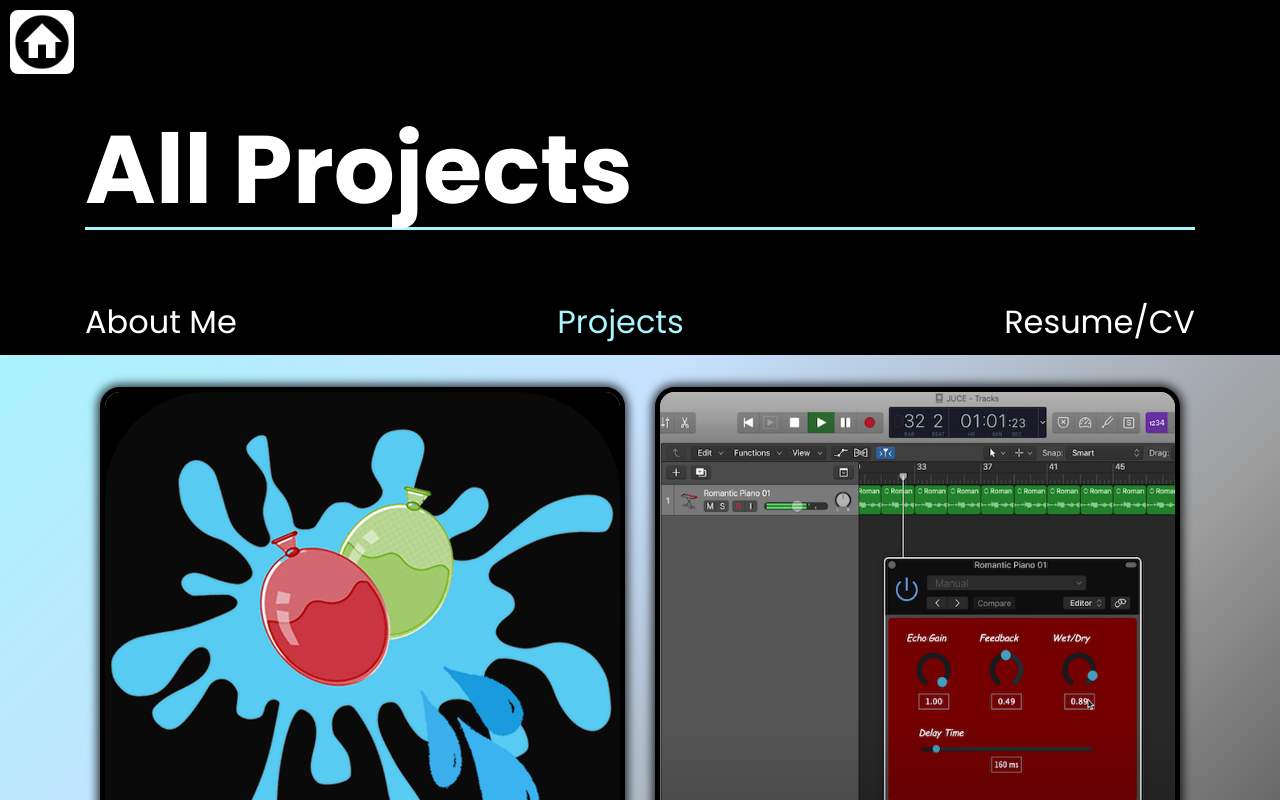
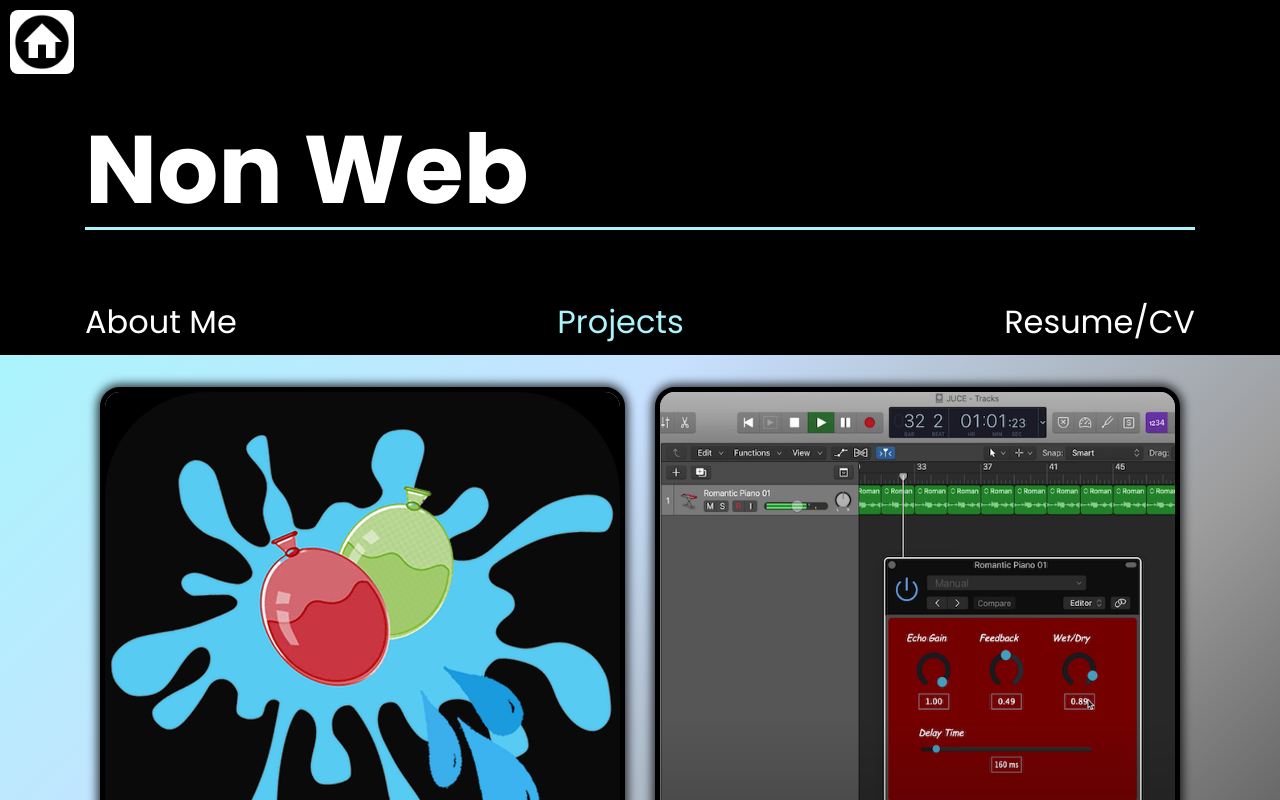
Before and after one commit to mrg498/portfolio, a React (Create React App) app in the folder coding-portfolio/: page /#/projects/nonweb in a window 1280 px wide. Shown: the top 800 px of the page. Built offline with nearby package versions, Linux system fonts and the light colour scheme.

Commit message:
fixed typos

```diff
--- a/coding-portfolio/src/projectPages/BackEndProjects.js
+++ b/coding-portfolio/src/projectPages/BackEndProjects.js
@@ -12,7 +12,7 @@ export default class BackEndProjects extends Component {
         return (
             <div className="BackEndProjects ProjectPage Projects">
                 <div className="container">
-                    <Jumbotron pageName="All Projects" />
+                    <Jumbotron pageName="Back End" />
                 </div>
                 <main>
 					<section className="container">
--- a/coding-portfolio/src/projectPages/FrontEndProjects.js
+++ b/coding-portfolio/src/projectPages/FrontEndProjects.js
@@ -13,7 +13,7 @@ export default class FrontEndProjects extends Component {
         return (
             <div className="FrontEndProjects ProjectPage Projects">
                 <div className="container">
-                    <Jumbotron pageName="Front End Projects" />
+                    <Jumbotron pageName="Front End" />
                 </div>
                 <main>
 					<section className="container">
--- a/coding-portfolio/src/projectPages/NonWebProjects.js
+++ b/coding-portfolio/src/projectPages/NonWebProjects.js
@@ -11,7 +11,7 @@ export default class NonWebProjects extends Component {
         return (
             <div className="NonWebProjects ProjectPage Projects">
                 <div className="container">
-                    <Jumbotron pageName="All Projects" />
+                    <Jumbotron pageName="Non Web" />
                 </div>
                 <main>
 					<section className="container">
```
